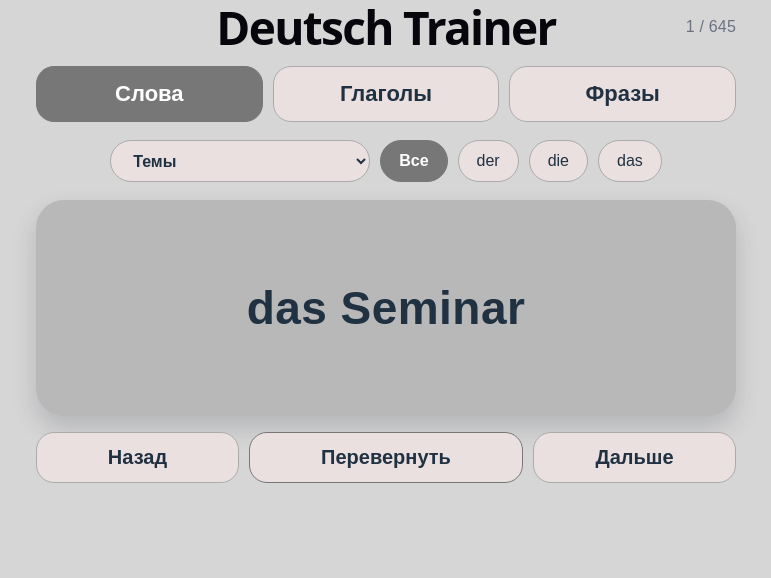
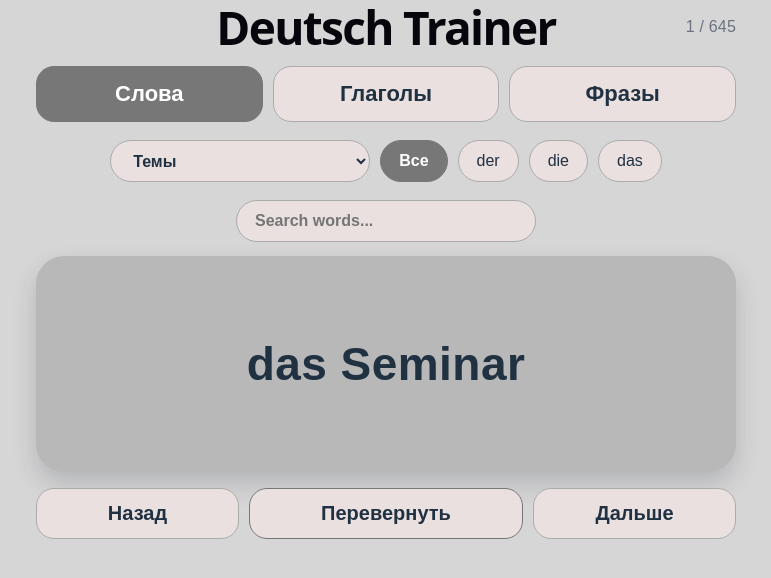
Before and after one commit to Anastasiia21/deutsch-trainer, a React (Vite) app: page / in a window 1280 px wide. Shown: the top 578 px of the page, without its empty margins (254-1025 px from the left). Built offline with nearby package versions, Linux system fonts and the light colour scheme.

Commit message:
Add local search filter

```diff
--- a/src/App.jsx
+++ b/src/App.jsx
@@ -47,6 +47,7 @@ export default function App() {
   const [selectedArticle, setSelectedArticle] = useState("all");
   const [selectedLevel, setSelectedLevel] = useState("all");
   const [selectedTopic, setSelectedTopic] = useState("all");
+  const [searchQuery, setSearchQuery] = useState("");
 
   useEffect(() => {
     fetch("/words.json")
@@ -62,16 +63,38 @@ export default function App() {
       .then((data) => setPhrases(shuffleArray(data)));
   }, []);
 
-  const filteredWords = words.filter((word) => {
+  const filteredWordsByControls = words.filter((word) => {
     const matchesArticle = selectedArticle === "all" || word.article === selectedArticle;
     const matchesTopic = selectedTopic === "all" || word.topic === selectedTopic;
 
     return matchesArticle && matchesTopic;
   });
 
-  const filteredVerbs = verbs.filter((verb) => {
+  const filteredVerbsByControls = verbs.filter((verb) => {
   return selectedLevel === "all" || verb.level === selectedLevel;
   });
+
+  const normalizedSearchQuery = searchQuery.trim().toLowerCase();
+
+  function matchesSearch(item, fields) {
+    if (!normalizedSearchQuery) {
+      return true;
+    }
+
+    return fields.some((field) => String(item[field] || "").toLowerCase().includes(normalizedSearchQuery));
+  }
+
+  const filteredWords = filteredWordsByControls.filter((word) =>
+    matchesSearch(word, ["de", "ru", "plural", "article", "topic"]),
+  );
+
+  const filteredVerbs = filteredVerbsByControls.filter((verb) =>
+    matchesSearch(verb, ["de", "infinitive", "ru", "level", "example_de", "example_ru"]),
+  );
+
+  const filteredPhrases = phrases.filter((phrase) =>
+    matchesSearch(phrase, ["de", "ru", "example_de", "example_ru"]),
+  );
 
 
   const currentList =
@@ -79,7 +102,7 @@ export default function App() {
     ? filteredWords
     : mode === "verbs"
     ? filteredVerbs
-    : phrases;
+    : filteredPhrases;
 
   const isLoading =
     (mode === "words" && words.length === 0) ||
@@ -94,11 +117,19 @@ export default function App() {
   const isPhone = typeof window !== "undefined" && window.innerWidth <= 480;
 
   function next() {
+    if (currentList.length === 0) {
+      return;
+    }
+
     setShow(false);
     setIndex((prev) => (prev + 1) % currentList.length);
   }
 
   function prev() {
+    if (currentList.length === 0) {
+      return;
+    }
+
     setShow(false);
     setIndex((prev) => (prev - 1 + currentList.length) % currentList.length);
   }
@@ -107,6 +138,7 @@ export default function App() {
   setMode(newMode);
   setIndex(0);
   setShow(false);
+  setSearchQuery("");
 
   if (newMode === "words") {
     setSelectedLevel("all");
@@ -235,6 +267,24 @@ export default function App() {
           }}
         />
       </div>
+
+      <form
+        style={{ ...styles.searchForm, ...(isPhone ? styles.phoneSearchForm : {}) }}
+        onSubmit={(event) => event.preventDefault()}
+      >
+        <input
+          type="search"
+          value={searchQuery}
+          placeholder="Search words..."
+          aria-label="Search words"
+          style={{ ...styles.searchInput, ...(isPhone ? styles.phoneSearchInput : {}) }}
+          onChange={(event) => {
+            setSearchQuery(event.target.value);
+            setIndex(0);
+            setShow(false);
+          }}
+        />
+      </form>
 
       {currentList.length === 0 ? (
         <div style={{ ...styles.card, ...styles.frontCard, ...(isPhone ? styles.phoneCard : {}) }}>
@@ -469,6 +519,28 @@ topicSelect: {
   fontSize: 16,
   fontWeight: 700,
   cursor: "pointer",
+},
+
+searchForm: {
+  width: "100%",
+  maxWidth: 700,
+  margin: "0 auto 14px",
+  display: "flex",
+  justifyContent: "center",
+},
+
+searchInput: {
+  width: "min(100%, 300px)",
+  minHeight: 42,
+  padding: "10px 18px",
+  borderRadius: 999,
+  border: "1px solid #ABABAB",
+  background: "#EBE0E0",
+  color: "#203142",
+  fontSize: 16,
+  fontWeight: 700,
+  outline: "none",
+  boxSizing: "border-box",
 },
 
   card: {
@@ -720,6 +792,18 @@ phoneFilterButton: {
   fontSize: 20,
 },
 
+phoneSearchForm: {
+  margin: "0 auto 10px",
+  padding: "0 4px",
+},
+
+phoneSearchInput: {
+  width: "min(100%, 240px)",
+  minHeight: 38,
+  padding: "8px 14px",
+  fontSize: 16,
+},
+
 phoneCard: {
   maxWidth: "100%",
   borderRadius: 24,
```
